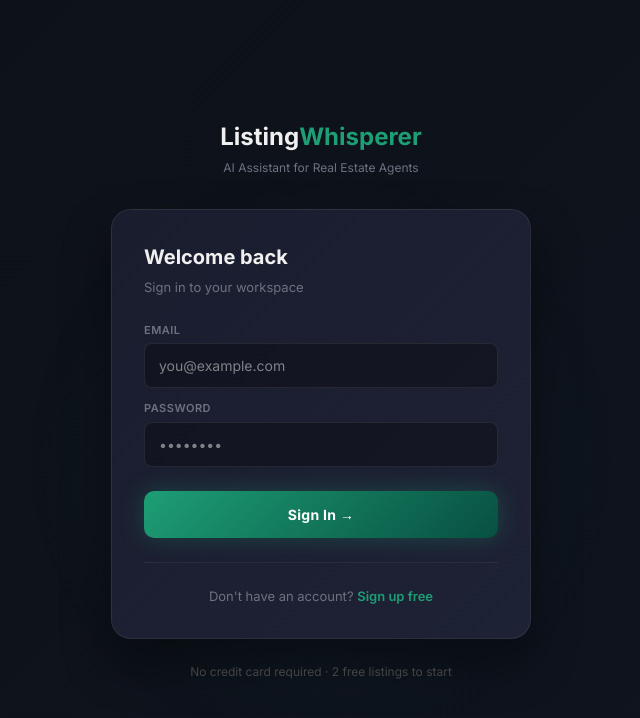
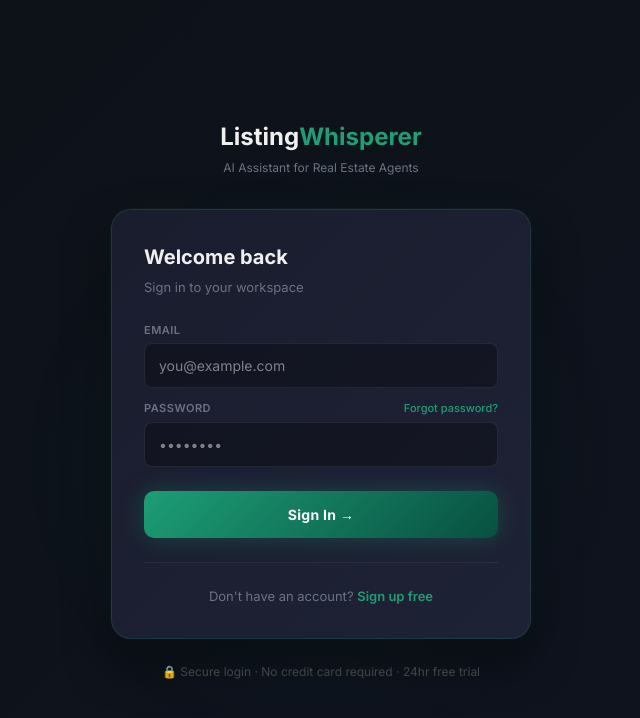
Before and after one commit to APD013/listing-whisperer, a Next.js app: page /login in a window 1280 px wide. Shown: the top 718 px of the page, without its empty margins (319-959 px from the left). Built offline with nearby package versions, Linux system fonts and the light colour scheme; no server answers.

Commit message:
Polish login page - green card glow, forgot password link, trust footer

```diff
--- a/src/app/login/page.tsx
+++ b/src/app/login/page.tsx
@@ -52,7 +52,7 @@ export default function LoginPage() {
         </div>
 
         {/* CARD */}
-        <div style={{background:'linear-gradient(135deg, #1a1d2e 0%, #1e2235 100%)',borderRadius:'20px',border:'1px solid rgba(255,255,255,0.07)',padding:'2rem',boxShadow:'0 24px 48px rgba(0,0,0,0.4)'}}>
+        <div style={{background:'linear-gradient(135deg, #1a1d2e 0%, #1e2235 100%)',borderRadius:'20px',border:'1px solid rgba(29,158,117,0.2)',padding:'2rem',boxShadow:'0 24px 48px rgba(0,0,0,0.4), 0 0 0 1px rgba(29,158,117,0.05), 0 0 40px rgba(29,158,117,0.06)'}}>
 
           <h1 style={{fontSize:'1.25rem',fontWeight:'700',color:'#f0f0f0',marginBottom:'6px'}}>Welcome back</h1>
           <p style={{fontSize:'13px',color:'#6b7280',marginBottom:'1.5rem'}}>Sign in to your workspace</p>
@@ -70,7 +70,10 @@ export default function LoginPage() {
           </div>
 
           <div style={{marginBottom:'1.5rem'}}>
-            <label style={{fontSize:'11px',fontWeight:'600',color:'#6b7280',display:'block',marginBottom:'5px',letterSpacing:'0.5px',textTransform:'uppercase'}}>Password</label>
+            <div style={{display:'flex',justifyContent:'space-between',alignItems:'center',marginBottom:'5px'}}>
+              <label style={{fontSize:'11px',fontWeight:'600',color:'#6b7280',letterSpacing:'0.5px',textTransform:'uppercase'}}>Password</label>
+              <a href="/forgot-password" style={{fontSize:'11px',color:'#1D9E75',textDecoration:'none',fontWeight:'500'}}>Forgot password?</a>
+            </div>
             <input
               type="password"
               placeholder="••••••••"
@@ -103,7 +106,7 @@ export default function LoginPage() {
         {/* FOOTER */}
         <div style={{textAlign:'center',marginTop:'1.5rem'}}>
           <p style={{fontSize:'12px',color:'#444'}}>
-            No credit card required · 2 free listings to start
+            🔒 Secure login · No credit card required · 24hr free trial
           </p>
         </div>
       </div>
```
